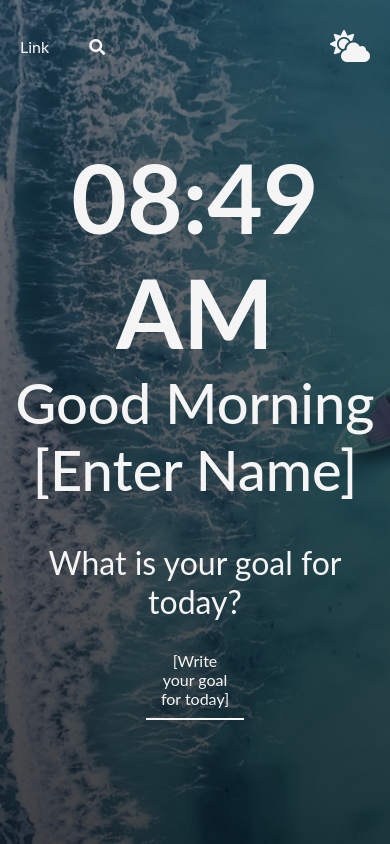
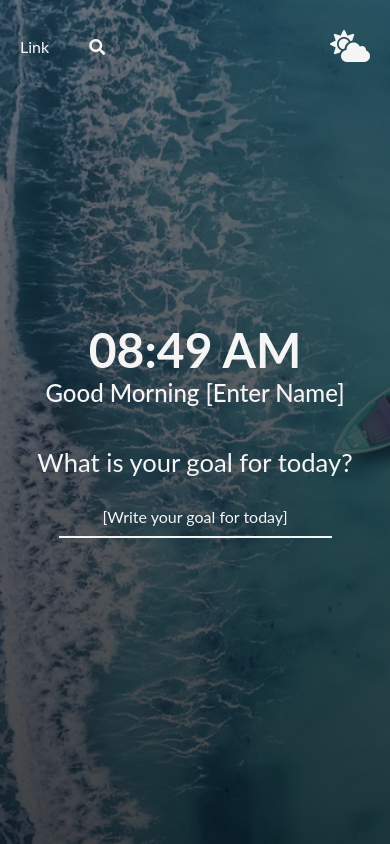
Before and after one commit to jonathanoyekanmi/dynamic-landingpage, a plain HTML site: page index.html in a window 390 px wide. Drawn offline with nearby package versions, Linux system fonts and the light colour scheme.

Commit message:
added media queries

```diff
--- a/style.css
+++ b/style.css
@@ -89,3 +89,56 @@ footer span {
     align-items: center;
     justify-content: center;
 }
+
+/* Media Queries */
+
+@media (max-width: 780px) {
+    #focus  {
+    width: 70%;
+
+}
+
+}
+
+@media (max-width: 500px) {
+    h1 {
+    font-size: 4em;
+    }
+
+    h2 {
+    font-size: 2em;
+    }
+
+    p {
+        font-size: 2em;
+    }
+
+    #focus  {
+    width: 70%;
+   }
+
+   #random_quote {
+    margin-top: -50px;
+    padding: 0 30px;
+    }
+}
+
+@media (max-width: 400px) {
+    h1 {
+    font-size: 3em;
+    }
+
+    h2 {
+    font-size: 1.5em;
+    }
+
+    p {
+        font-size: 1.6em;
+    }
+
+   #random_quote {
+    margin-top: -70px;
+    padding: 0 30px;
+    }
+
+}
```
